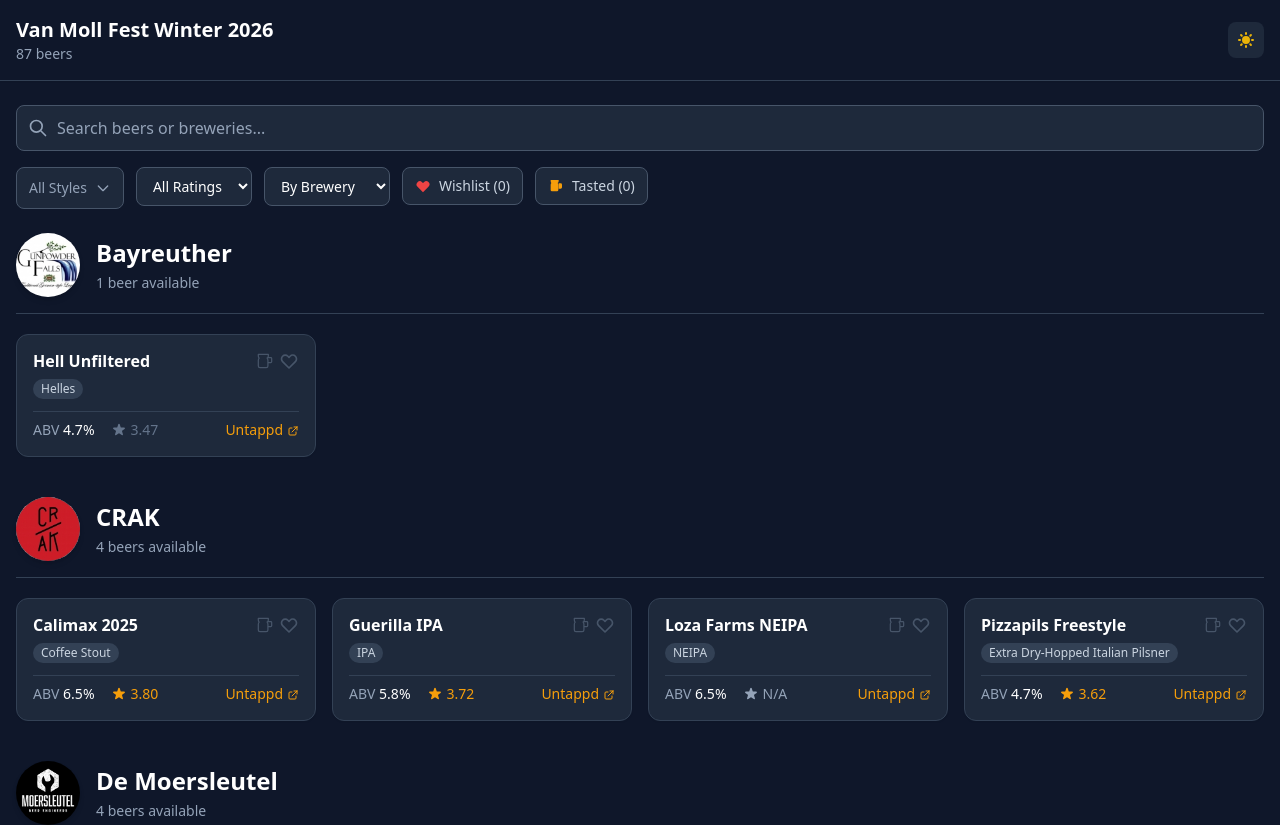
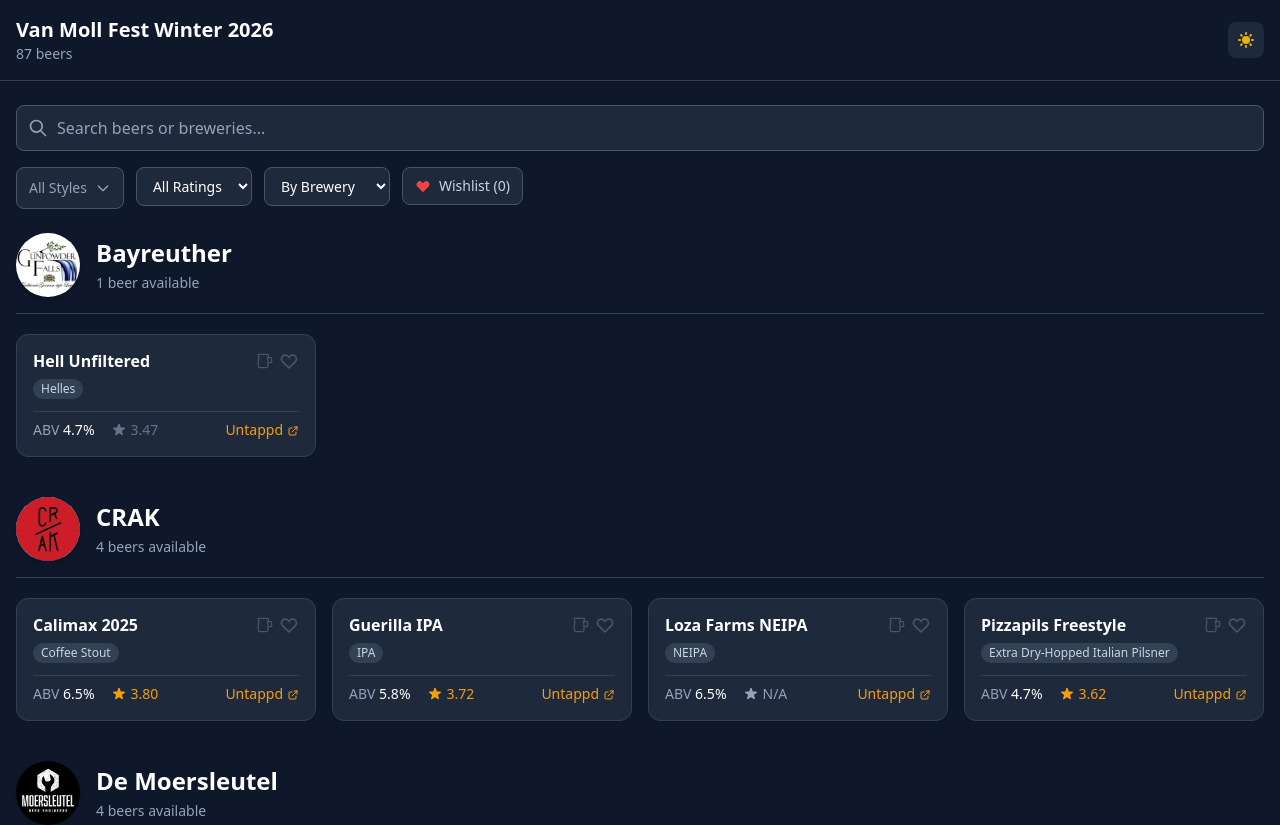
Before and after one commit to npalm/van-moll-fest, a React (Vite) app: page / in a window 1280 px wide. Shown: the top 825 px of the page. Built offline with nearby package versions, Linux system fonts and the light colour scheme.

Commit message:
fix: improve tasted filter UX - only show button when beers are marked as tasted

```diff
--- a/src/components/FilterBar.tsx
+++ b/src/components/FilterBar.tsx
@@ -113,6 +113,7 @@
       </button>
 
       {/* Hide tasted toggle */}
+      {tastedCount > 0 && (
         <button
           onClick={() => onHideTastedToggle(!hideTasted)}
           className={`px-3 py-2 rounded-lg border text-sm font-medium transition-colors flex items-center gap-2 ${
@@ -129,8 +130,9 @@
             {/* Beer mug icon */}
             <path d="M4 3h12v2c0 1-.5 2-1.5 2.5.5.5 1 1.5 1 2.5v8a2 2 0 01-2 2H6a2 2 0 01-2-2v-8c0-1 .5-2 1-2.5C4.5 7 4 6 4 5V3zm12 5h3a2 2 0 012 2v4a2 2 0 01-2 2h-3v-8z" />
           </svg>
-        Tasted ({tastedCount})
+          {hideTasted ? `Hiding ${tastedCount} tasted` : `Hide ${tastedCount} tasted`}
         </button>
+      )}
     </div>
   );
 }
```
Lines whose indentation alone changed are shown as unchanged.
